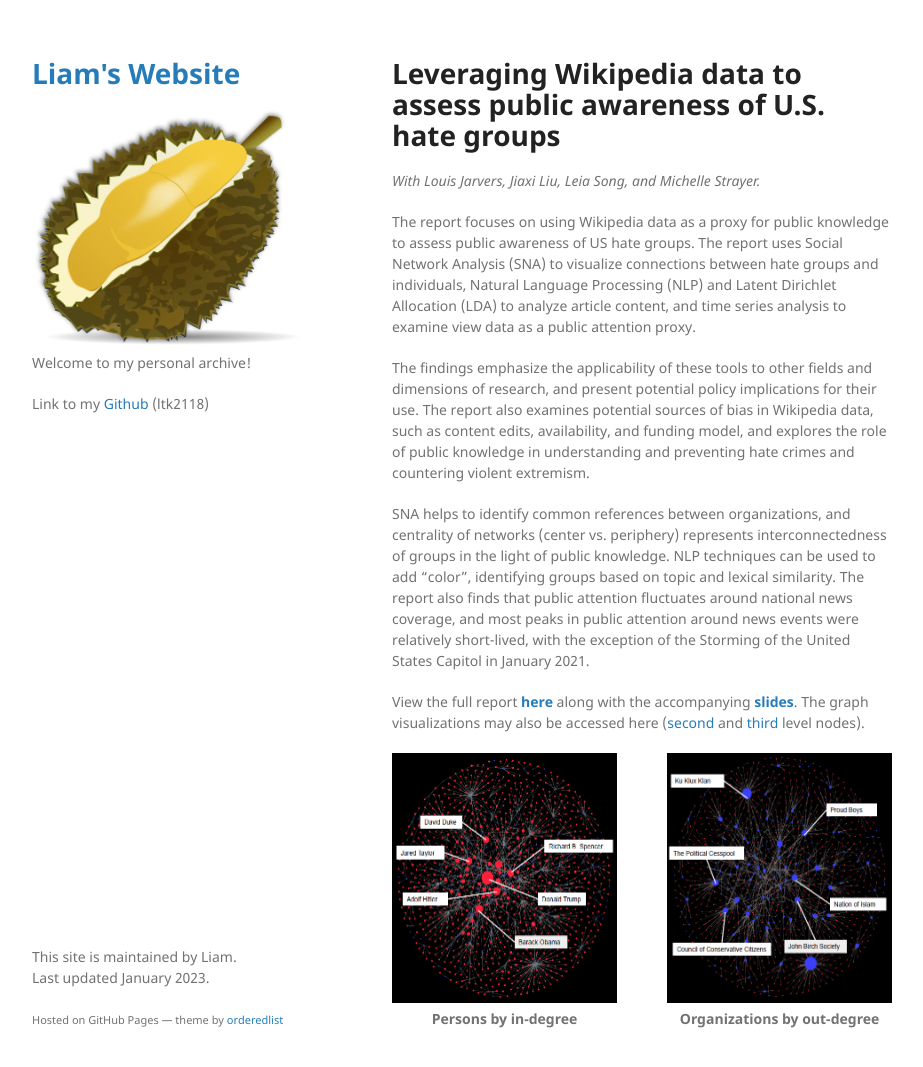
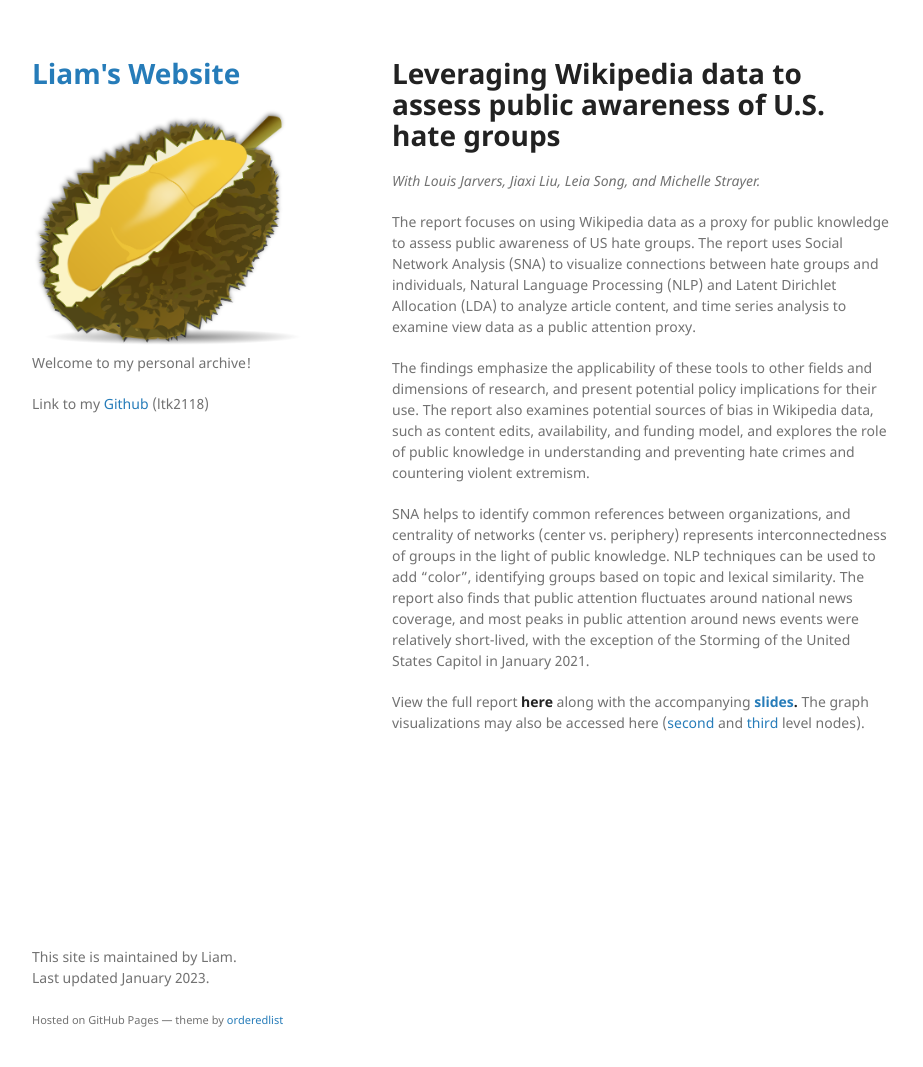
Before and after one commit to liamtk/liamtk.github.io, a Jekyll site: the page built from pages/wikihate.md, in a window 1280 px wide and 1099 px high. Shown: the top 1067 px of the window, without its empty margins (178-1101 px from the left). Built offline with Jekyll 4.4.1, drawn with Linux system fonts in a browser that asks for light colours; our own code applies the rules of GitHub Pages for plain Markdown files.

Commit message:
update wikihate.md;

```diff
--- a/pages/wikihate.md
+++ b/pages/wikihate.md
@@ -8,15 +8,4 @@ The findings emphasize the applicability of these tools to other fields and dime
 
 SNA helps to identify common references between organizations, and centrality of networks (center vs. periphery) represents interconnectedness of groups in the light of public knowledge. NLP techniques can be used to add "color", identifying groups based on topic and lexical similarity. The report also finds that public attention fluctuates around national news coverage, and most peaks in public attention around news events were relatively short-lived, with the exception of the Storming of the United States Capitol in January 2021.
 
-View the full report **[here](pages-assets/wikihate/JKLSS-report.pdf)** along with the accompanying **[slides](pages-assets/wikihate/JKLSS-slides.pdf)**. The graph visualizations may also be accessed here ([second](https://bit.ly/3g4HJjP) and [third](https://bit.ly/3uNzVXH) level nodes).
-
-<div style="display: flex; justify-content: center; align-items: center;">
-  <div style="display: inline-block; margin-right: 50px;">
-    <img src="pages-assets/img/snaplot.png" style="width: 300px; height: 250px;">
-    <p style="text-align: center; font-weight: bold;">Persons by in-degree</p>
-  </div>
-  <div style="display: inline-block;">
-    <img src="pages-assets/img/snaplot2.png" style="width: 300px; height: 250px;">
-    <p style="text-align: center; font-weight: bold;">Organizations by out-degree</p>
-  </div>
-</div>
+View the full report [**here**](pages-assets/wikihate/JKLSS-report.pdf) along with the accompanying **[slides](pages-assets/wikihate/JKLSS-slides.pdf).** The graph visualizations may also be accessed here ([second](https://bit.ly/3g4HJjP) and [third](https://bit.ly/3uNzVXH) level nodes).
```
